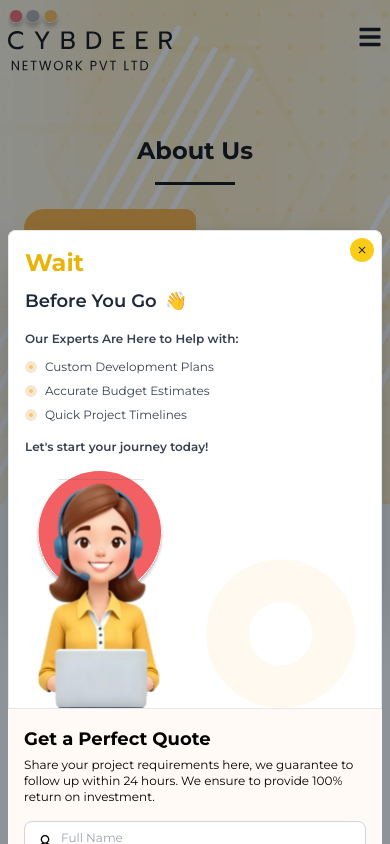
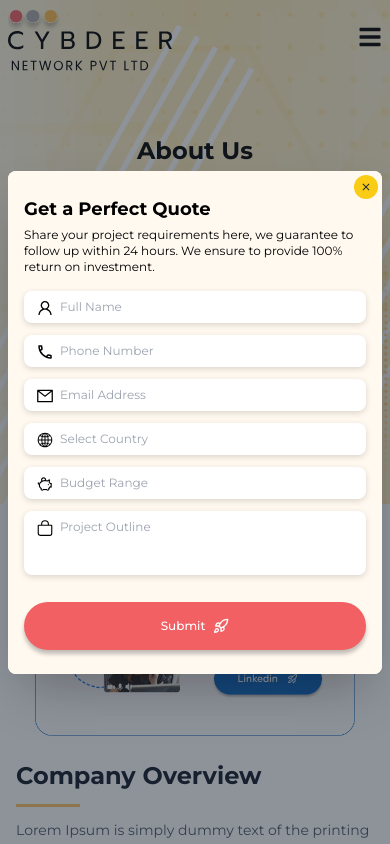
Before and after one commit to surajsodha22/cyb-clone, a React (Create React App) app: page /about in a window 390 px wide. Shown: the top 844 px of the page. Built offline with nearby package versions, Linux system fonts and the light colour scheme.

Commit message:
popup component ui improve, about page improve

```diff
--- a/src/App.js
+++ b/src/App.js
@@ -3,7 +3,7 @@ import React from "react";
 import Navbar from "./components/navbar/Navbar";
 import RouterPage from "./routes/RouterPage";
 import Footer from "./components/footer/Footer";
-import {footImg} from "./data/assetes";
+import {bgBlur, footImg} from "./data/assetes";
 
 import {banner2} from "./data/assetes";
 import {useLocation} from "react-router-dom";
@@ -53,11 +53,18 @@ const App = () => {
     <div>
       <DelayedQuotePopup />
       {/* Header */}
-      <div className="" style={style}>
+      <div className="relative" style={style}>
         <div className={container}>
           <Navbar />
           <Banner container={container} location={location} />
         </div>
+        {location.pathname === "/about" && (
+          <img
+            src={bgBlur}
+            alt="bgBlur"
+            className="absolute bottom-0 right-0 w-48 "
+          />
+        )}
       </div>
 
       {/* Routes */}
--- a/src/components/banner/Banner.jsx
+++ b/src/components/banner/Banner.jsx
@@ -18,6 +18,7 @@ import {
 
 import BannerSection from "./BannerSection";
 import HomeHero from "./heroes/HomeHero";
+import AboutHero from "./heroes/AboutHero";
 
 const Banner = ({container, location}) => {
   return (
@@ -33,7 +34,7 @@ const Banner = ({container, location}) => {
             container={container}
           />
         ) : location?.pathname === "/about" ? (
-          <BannerSection
+          <AboutHero
             title="About Us"
             image={aboutBanner}
             pathname={location?.pathname}
--- /dev/null
+++ b/src/components/banner/heroes/AboutHero.jsx
@@ -0,0 +1,45 @@
+import React from "react";
+import {bgBlur} from "../../../data/assetes";
+
+const AboutHero = ({
+  container = "container mx-auto px-6",
+  title,
+
+  description,
+
+  image,
+}) => {
+  return (
+    <section
+      className={`flex ${container} flex-col lg:flex-row items-center justify-between  py-16 sm:py-20 md:py-24 relative 2xl:overflow-hidden`}
+    >
+      {/* Left Section */}
+      <div className="w-full lg:w-1/2 space-y-4 text-center lg:text-left">
+        <h1 className="text-2xl sm:text-3xl md:text-4xl lg:text-5xl font-bold leading-tight">
+          {title}
+        </h1>
+        <hr className="border-b-2 border-black w-20 mx-auto lg:mx-0" />
+        {description && (
+          <p className="mt-4 text-gray-600 text-sm sm:text-base max-w-md mx-auto lg:mx-0">
+            {description}
+          </p>
+        )}
+      </div>
+
+      {/* Right Section */}
+      <div className="w-full lg:w-1/2 mt-6 sm:mt-8 lg:mt-0 flex justify-center lg:justify-end md:mr-14">
+        <div className="rounded-[20px] sm:rounded-[30px]  overflow-hidden w-full max-w-sm sm:max-w-lg  lg:mr-5">
+          <img src={image} alt="banner" className="w-full h-auto" />
+        </div>
+      </div>
+
+      {/* <img
+        src={bgBlur}
+        alt="bgBlur"
+        className="absolute bottom-0 right-0 w-48  2xl:block hidden"
+      /> */}
+    </section>
+  );
+};
+
+export default AboutHero;
--- a/src/components/banner/heroes/HomeHero.jsx
+++ b/src/components/banner/heroes/HomeHero.jsx
@@ -4,7 +4,7 @@ import Button from "../../reusable/Button";
 const HomeHero = ({container = "container mx-auto px-6", button, image}) => {
   return (
     <section
-      className={`flex ${container} flex-col lg:flex-row items-center justify-between py-8 sm:py-20 md:py-24 px-2 sm:px-0`}
+      className={`flex ${container} flex-col lg:flex-row items-center justify-between py-8 sm:py-20 md:py-24 px-2 xl:px-0`}
     >
       {/* Left Content */}
       <div className="w-full lg:w-[60%] space-y-1 sm:space-y-4 text-center lg:text-left">
--- a/src/components/hero_sections/Section4.jsx
+++ b/src/components/hero_sections/Section4.jsx
@@ -15,7 +15,7 @@ const Section4 = ({container}) => {
         <div className="w-full">
           <div className="flex flex-col lg:flex-row justify-between gap-4 sm:gap-6 md:gap-8 lg:gap-5 flex-wrap items-center lg:items-end">
             <div className="lg:max-w-lg mb-4 sm:mb-6 lg:mb-0 max-w-96 mx-auto lg:mx-0">
-              <h2 className="text-xl sm:text-2xl md:text-3xl font-bold text-black line-height-[52px] letter-spacing-[0%] text-center lg:text-left">
+              <h2 className="text-xl sm:text-2xl md:text-3xl font-bold text-black line-height-[52px] letter-spacing-[0%] text-center xl:text-left">
                 Why Cybdeer only for your digital world?
               </h2>
             </div>
--- a/src/components/navbar/Navbar.jsx
+++ b/src/components/navbar/Navbar.jsx
@@ -15,7 +15,7 @@ const Navbar = () => {
   };
 
   return (
-    <nav className="w-full pt-2 sm:pt-4 px-2 lg:px-0        ">
+    <nav className="w-full pt-2 sm:pt-4 px-2 xl:px-0        ">
       <div className="">
         <div className="flex items-center justify-between h-16">
           {/* Logo */}
--- a/src/components/popup/DelayedQuotePopup.jsx
+++ b/src/components/popup/DelayedQuotePopup.jsx
@@ -1,12 +1,13 @@
 import React, {useState, useEffect} from "react";
 import {AiOutlineUser, AiOutlineMail} from "react-icons/ai";
-import {FiPhone, FiGlobe} from "react-icons/fi";
-import {RiMoneyDollarCircleLine} from "react-icons/ri";
-import {BsCardText} from "react-icons/bs";
-import {IoMdClose} from "react-icons/io";
+import {FiPhone} from "react-icons/fi";
+import {IoIosGlobe, IoMdClose} from "react-icons/io";
 import Button from "../reusable/Button";
 import {callcenter_popup} from "../../data/assetes";
 import {LiaPiggyBankSolid} from "react-icons/lia";
+
+import {IoBagOutline} from "react-icons/io5";
+import {MdOutlineLocalPhone} from "react-icons/md";
 
 const DelayedQuotePopup = () => {
   const [isOpen, setIsOpen] = useState(false);
@@ -22,11 +23,11 @@ const DelayedQuotePopup = () => {
   if (!isOpen) return null;
 
   return (
-    <div className="fixed inset-0 bg-gray-800/50 flex items-center justify-center z-20 p-2 sm:p-4 overflow-y-auto">
-      <div className="bg-white w-full max-w-4xl rounded-[8px] shadow-2xl flex flex-col lg:flex-row relative animate-fadeIn my-4 lg:my-0 sm:h-[90vh] h-96 ">
+    <div className="fixed inset-0  bg-gray-800/50 flex items-center justify-center z-20 p-2 sm:p-4 overflow-y-auto">
+      <div className="bg-white w-full max-w-4xl rounded-[8px] shadow-2xl flex flex-col lg:flex-row relative animate-fadeIn my-4 lg:my-0 lg:h-[550px] min-h-96  ">
         {/* Close Btn */}
         <button
-          className="absolute top-2 right-2 sm:-top-4 sm:-right-4 bg-yellow-400 text-gray-800 rounded-full p-1 sm:p-2 hover:bg-yellow-500 z-50 w-6 h-6 sm:w-8 sm:h-8 flex items-center justify-center"
+          className="absolute top-1 right-1 sm:-top-4 sm:-right-4 bg-yellow-400 text-gray-800 rounded-full p-1 sm:p-2 hover:bg-yellow-500 z-50 w-6 h-6 sm:w-8 sm:h-8 flex items-center justify-center"
           onClick={() => setIsOpen(false)}
         >
           <IoMdClose size={12} className="sm:hidden" />
@@ -34,7 +35,7 @@ const DelayedQuotePopup = () => {
         </button>
 
         {/* Left Side */}
-        <div className="bg-white px-4 pt-4 sm:px-8 sm:pt-8 lg:px-12 lg:pt-12 flex flex-col justify-between relative w-full lg:w-96 border rounded-t-[8px] lg:min-h-[300px] sm:rounded-[8px]">
+        <div className="bg-white px-4 py-6  w-full lg:w-96 border rounded-t-[8px] lg:min-h-[300px] sm:rounded-[8px] md:relative lg:block hidden ">
           <div>
             <h2 className="text-2xl sm:text-3xl lg:text-4xl font-bold text-yellow-500 mb-2">
               Wait
@@ -75,9 +76,9 @@ const DelayedQuotePopup = () => {
               Let's start your journey today!
             </p>
           </div>
-          <div className="relative flex justify-center items-end mt-4 sm:mt-8 w-full">
+          <div className="absolute bottom-0 flex justify-center items-end left-8 ">
             {/* Main image with background circle */}
-            <div className="w-full max-w-xs sm:max-w-sm lg:max-w-none">
+            <div className="w-80">
               <img
                 src={callcenter_popup}
                 alt="girl"
@@ -88,7 +89,10 @@ const DelayedQuotePopup = () => {
         </div>
 
         {/* Right Side */}
-        <div className="p-4 sm:p-8 lg:p-12 bg-[#fffaf5] flex-1 rounded-b-[8px] lg:rounded-b-none lg:rounded-r-[8px] lg:overflow-y-auto">
+        <div
+          className="py-6 px-4 bg-[#FFF9F0] flex-1 rounded-b-[8px] xl:rounded-b-none xl:rounded-r-[8px] xl:rounded-t-none
+        rounded-t-[8px]  xl:overflow-y-auto"
+        >
           <h2 className="text-lg sm:text-xl lg:text-2xl font-bold mb-1 ">
             Get a Perfect Quote
           </h2>
@@ -97,23 +101,29 @@ const DelayedQuotePopup = () => {
             within 24 hours. We ensure to provide 100% return on investment.
           </p>
 
-          <form className="space-y-3 sm:space-y-4">
+          <form className="space-y-3 sm:space-y-3">
             {/* Row 1 */}
             <div className="grid grid-cols-1 sm:grid-cols-2 gap-3 sm:gap-4">
               <div className="relative">
-                <AiOutlineUser className="absolute left-3 top-3" size={18} />
+                <AiOutlineUser
+                  className="absolute left-3 sm:top-3 top-2"
+                  size={18}
+                />
                 <input
                   type="text"
                   placeholder="Full Name"
-                  className="w-full pl-9 sm:pl-10 pr-3 py-2 sm:py-3 rounded-lg border border-gray-300 focus:ring-2 focus:ring-red-400 outline-none text-xs sm:text-sm bg-white"
+                  className="w-full pl-9 sm:pl-10 pr-3 py-2 sm:py-3 rounded-lg  shadow-[0px_2px_6px_0px_#00000026] focus:ring-1 focus:ring-secondary outline-none text-xs sm:text-sm bg-white"
                 />
               </div>
               <div className="relative">
-                <FiPhone className="absolute left-3 top-3 " size={18} />
+                <MdOutlineLocalPhone
+                  className="absolute left-3 sm:top-3 top-2"
+                  size={18}
+                />
                 <input
                   type="text"
                   placeholder="Phone Number"
-                  className="w-full pl-9 sm:pl-10 pr-3 py-2 sm:py-3 rounded-lg border border-gray-300 focus:ring-2 focus:ring-red-400 outline-none text-xs sm:text-sm bg-white"
+                  className="w-full pl-9 sm:pl-10 pr-3 py-2 sm:py-3 rounded-lg  shadow-[0px_2px_6px_0px_#00000026] focus:ring-1 focus:ring-secondary outline-none text-xs sm:text-sm bg-white"
                 />
               </div>
             </div>
@@ -121,40 +131,52 @@ const DelayedQuotePopup = () => {
             {/* Row 2 */}
             <div className="grid grid-cols-1 sm:grid-cols-2 gap-3 sm:gap-4">
               <div className="relative">
-                <AiOutlineMail className="absolute left-3 top-3 t" size={18} />
+                <AiOutlineMail
+                  className="absolute left-3 sm:top-3 top-2"
+                  size={18}
+                />
                 <input
                   type="email"
                   placeholder="Email Address"
-                  className="w-full pl-9 sm:pl-10 pr-3 py-2 sm:py-3 rounded-lg border border-gray-300 focus:ring-2 focus:ring-red-400 outline-none text-xs sm:text-sm bg-white"
+                  className="w-full pl-9 sm:pl-10 pr-3 py-2 sm:py-3 rounded-lg  shadow-[0px_2px_6px_0px_#00000026] focus:ring-1 focus:ring-secondary outline-none text-xs sm:text-sm bg-white"
                 />
               </div>
               <div className="relative">
-                <FiGlobe className="absolute left-3 top-3" size={18} />
+                <IoIosGlobe
+                  className="absolute left-3 sm:top-3 top-2"
+                  size={18}
+                />
                 <input
                   type="text"
                   placeholder="Select Country"
-                  className="w-full pl-9 sm:pl-10 pr-3 py-2 sm:py-3 rounded-lg border border-gray-300 focus:ring-2 focus:ring-red-400 outline-none text-xs sm:text-sm bg-white"
+                  className="w-full pl-9 sm:pl-10 pr-3 py-2 sm:py-3 rounded-lg  shadow-[0px_2px_6px_0px_#00000026] focus:ring-1 focus:ring-secondary outline-none text-xs sm:text-sm bg-white"
                 />
               </div>
             </div>
 
             {/* Budget */}
             <div className="relative">
-              <LiaPiggyBankSolid className="absolute left-3 top-3 " size={18} />
+              <LiaPiggyBankSolid
+                className="absolute left-3 sm:top-3 top-2"
+                size={18}
+              />
               <input
                 type="text"
                 placeholder="Budget Range"
-                className="w-full pl-9 sm:pl-10 pr-3 py-2 sm:py-3 rounded-lg border border-gray-300 focus:ring-2 focus:ring-red-400 outline-none text-xs sm:text-sm bg-white"
+                className="w-full pl-9 sm:pl-10 pr-3 py-2 sm:py-3 rounded-lg  shadow-[0px_2px_6px_0px_#00000026] focus:ring-1 focus:ring-secondary outline-none text-xs sm:text-sm bg-white"
               />
             </div>
 
             {/* Outline */}
             <div className="relative">
-              <BsCardText className="absolute left-3 top-3 " size={18} />
+              <IoBagOutline
+                className="absolute left-3 sm:top-3 top-2"
+                size={18}
+              />
               <textarea
                 placeholder="Project Outline"
                 rows={3}
-                className="w-full pl-9 sm:pl-10 pr-3 py-2 sm:py-3 rounded-lg border border-gray-300 focus:ring-2 focus:ring-red-400 outline-none text-xs sm:text-sm resize-none bg-white"
+                className="w-full pl-9 sm:pl-10 pr-3 py-2 sm:py-3 rounded-lg  shadow-[0px_2px_6px_0px_#00000026] focus:ring-1 focus:ring-secondary outline-none text-xs sm:text-sm resize-none bg-white"
               ></textarea>
             </div>
 
--- a/src/components/reusable/FAQ.jsx
+++ b/src/components/reusable/FAQ.jsx
@@ -78,7 +78,7 @@ const FAQ = ({container}) => {
               </svg>
             </summary>
 
-            <div className="px-6 pb-6 text-gray-600 leading-relaxed bg-[#FFF7EA] ">
+            <div className="px-6 pb-6 text-gray-600 rounded-b-lg leading-relaxed bg-[#FFF7EA] ">
               <p className="text-justify">{faq.answer}</p>
             </div>
           </details>
--- a/src/data/assetes.js
+++ b/src/data/assetes.js
@@ -344,7 +344,10 @@ import callcenter_popup from "../assetes/callcenter_popup.svg";
 
 import hand from "../assetes/hand.svg";
 
+import bgBlur from "../assetes/bgBlur.png";
+
 export {
+  bgBlur,
   callcenter_popup,
   hand,
   Mobilty,
--- a/src/data/data.js
+++ b/src/data/data.js
@@ -519,25 +519,25 @@ export const journeys = [
   {
     year: "2016",
     description:
-      "We started our journey with 10 employees working passionately...",
+      "We started our journey with 10 employees working passionately emplo with a vision dedication to grow With utmost We started our journey with 10 employees working passionately emplo with a vision dedication to grow With utmost",
     image: journey1,
   },
   {
     year: "2017-2018",
     description:
-      "We started our journey with 10 employees working passionately...",
+      "We started our journey with 10 employees working passionately emplo with a vision dedication to grow With utmost We started our journey with 10 employees working passionately emplo with a vision dedication to grow With utmost",
     image: journey2,
   },
   {
     year: "2019-2020",
     description:
-      "We started our journey with 10 employees working passionately...",
+      "We started our journey with 10 employees working passionately emplo with a vision dedication to grow With utmost",
     image: journey3,
   },
   {
     year: "2021-2022",
     description:
-      "We started our journey with 10 employees working passionately...",
+      "We started our journey with 10 employees working passionately emplo with a vision dedication to grow With utmost",
     image: journey4,
   },
 ];
--- a/src/pages/about/About.jsx
+++ b/src/pages/about/About.jsx
@@ -1,22 +1,27 @@
 import React from "react";
-import {linkdin_frame, HandGroup, goal} from "../../data/assetes";
+import {linkdin_frame, HandGroup, goal, bgBlur} from "../../data/assetes";
 import {journeys} from "../../data/data";
 import FAQ from "../../components/reusable/FAQ";
+import SectionHeading from "../../components/reusable/SectionHeading";
 
 const About = ({container}) => {
   const InfoSection = ({title, description, image, reverse = false}) => {
     return (
       <section
-        className={`flex flex-col md:flex-row items-center justify-between gap-10`}
+        className={`flex flex-col md:flex-row items-center justify-between gap-6 md:gap-10 lg:gap-12`}
       >
         <div
           className={`${
             reverse ? "order-2 md:order-2" : "order-2 md:order-1"
           } md:w-1/2`}
         >
-          <h2 className="text-3xl font-bold text-gray-900 ">{title}</h2>
-          <hr className="border-b-2 border-secondary w-20 my-4" />
-          <p className="text-gray-600 leading-relaxed">{description}</p>
+          <h2 className="text-2xl md:text-3xl lg:text-4xl font-bold text-gray-900">
+            {title}
+          </h2>
+          <hr className="border-b-2 border-secondary w-16 md:w-20 my-3 md:my-4" />
+          <p className="text-sm md:text-base text-gray-600 leading-relaxed">
+            {description}
+          </p>
         </div>
 
         <div
@@ -24,9 +29,9 @@ const About = ({container}) => {
             reverse
               ? "order-1 md:order-1  justify-start"
               : "order-1 md:order-2  justify-end"
-          } md:w-1/2 flex`}
+          } md:w-1/2 flex max-w-80 md:max-w-96 lg:max-w-[500px]`}
         >
-          <img src={image} alt={title} className=" w-full" />
+          <img src={image} alt={title} className="w-full" />
         </div>
       </section>
     );
@@ -36,64 +41,74 @@ const About = ({container}) => {
     return (
       <div className="relative flex flex-col md:flex-row items-center justify-between w-full">
         {/* --- Mobile View --- */}
-        <div className="flex flex-col items-center text-center md:hidden mb-10">
-          <div className="w-6 h-6 bg-white border-4 border-orange-400 rounded-full" />
-          <span className="text-sm font-semibold text-gray-800 mt-2">
+        <div className="flex flex-col items-center text-center md:hidden w-full">
+          <span className="text-sm font-semibold text-gray-800 mt-0">
             {year}
           </span>
           <img
             src={image}
             alt={`Journey ${year}`}
-            className="rounded-2xl w-64 h-auto mt-4"
+            className="rounded-2xl w-full h-auto mt-2"
           />
-          <p className="mt-3 text-sm text-gray-700 max-w-xs">{description}</p>
+          <p className="mt-1 text-sm text-gray-700">{description}</p>
+        </div>
+
+        {/* --- iPad View --- */}
+        <div className="hidden md:flex lg:hidden flex-col items-center text-center w-full px-4">
+          <span className="text-base font-bold text-gray-800 mb-4">{year}</span>
+          <img
+            src={image}
+            alt={`Journey ${year}`}
+            className="rounded-2xl w-full max-w-md h-auto"
+          />
+          <p className="mt-3 text-sm text-gray-700 max-w-md">{description}</p>
         </div>
 
         {/* --- Desktop View --- */}
         {isLeft ? (
-          <div className="hidden md:flex md:flex-row items-center justify-between w-full">
+          <div className="hidden lg:flex lg:flex-row items-start gap-24 w-full">
             {/* Left side */}
             <div className="w-5/12 flex flex-col items-end text-right pr-6">
               <img
                 src={image}
                 alt={`Journey ${year}`}
-                className="rounded-2xl w-80 h-auto"
+                className="rounded-2xl xl:w-[500px] h-auto"
               />
-              <p className="mt-3 text-sm text-gray-700 max-w-xs">
+              <p className="mt-3 text-[15px] text-gray-700 xl:w-[500px]">
                 {description}
               </p>
             </div>
 
             {/* Dot & Year */}
-            <div className="relative z-10 flex flex-col items-center">
-              <div className="w-6 h-6 bg-white border-4 border-orange-400 rounded-full z-10" />
-              <span className="text-sm font-semibold text-gray-800 absolute bottom-0 left-8 mt-2 whitespace-nowrap">
+            <div className="relative z-10 flex flex-col items-center xl:mt-[80px] mt-[60px]">
+              <div className="w-8 h-8 bg-white border-4 border-orange-400 rounded-full z-10 absolute xl:-left-1 -left-8" />
+              <span className="text-lg font-bold  absolute -bottom-8 xl:left-12 left-4 whitespace-nowrap">
                 {year}
               </span>
             </div>
 
-            <div className="w-5/12" />
+            <div className="" />
           </div>
         ) : (
-          <div className="hidden md:flex md:flex-row items-center justify-between w-full">
-            <div className="w-5/12" />
+          <div className="hidden lg:flex lg:flex-row items-start justify-end gap-24 w-full">
+            <div className="" />
 
             {/* Dot & Year */}
-            <div className="relative z-10 flex flex-col items-center">
-              <div className="w-6 h-6 bg-white border-4 border-orange-400 rounded-full z-10" />
-              <span className="text-sm font-semibold text-gray-800 absolute bottom-0 right-8 mt-2 whitespace-nowrap">
+            <div className="relative z-10 flex flex-col items-center xl:mt-[80px] mt-[60px]">
+              <div className="w-8 h-8 bg-white border-4 border-orange-400 rounded-full z-10 absolute xl:-right-1 -right-8" />
+              <span className="text-lg font-bold  absolute -bottom-8 xl:right-12 right-4 whitespace-nowrap">
                 {year}
               </span>
             </div>
 
             {/* Right side */}
-            <div className="w-5/12 flex flex-col items-start text-left pl-6">
+            <div className="w-5/12 flex flex-col items-start text-right">
               <img
                 src={image}
                 alt={`Journey ${year}`}
-                className="rounded-2xl w-80 h-auto"
+                className="rounded-2xl xl:w-[500px] h-auto"
               />
-              <p className="mt-3 text-sm text-gray-700 max-w-xs">
+              <p className="mt-3 text-[15px] text-gray-700 xl:w-[500px]">
                 {description}
               </p>
             </div>
@@ -105,38 +120,52 @@ const About = ({container}) => {
 
   return (
     <>
-      <div className={`${container} px-6 py-72 space-y-72`}>
-        <div className="space-y-10">
+      <div className={` `}>
+        <div className="space-y-8">
+          <div className={`${container} px-4 md:px-6 lg:px-8 sm:pt-72 pt-16 `}>
             <InfoSection
               title="Company Overview"
-            description="Lorem Ipsum is simply dummy text of the printing and typesetting industry. Lorem Ipsum has been the industry's standard dummy text ever since the 1500s, when an unknown printer took a galley of type and scrambled it to make a type specimen book. It has survived not only five centuries, but also the leap into electronic typesetting, remaining essentially unchanged. "
+              description="Lorem Ipsum is simply dummy text of the printing and typesetting industry. Lorem Ipsum has been the industry's standard dummy text ever since the 1500s, when an unknown printer took a galley of type and scrambled it to make a type specimen book. It has survived not only five centuries, but also the leap into electronic typesetting, remaining essentially unchanged. Lorem Ipsum is simply dummy text of the printing and typesetting industry. Lorem Ipsum has been the industry's standard dummy text ever since the 1500s,."
               image={linkdin_frame}
             />
+          </div>
 
+          <div className="relative">
+            <div className={`${container} px-4 md:px-6 `}>
               <InfoSection
                 title="Who We Are"
                 description="Lorem Ipsum is simply dummy text of the printing and typesetting industry. Lorem Ipsum has been the industry's standard dummy text ever since the 1500s, when an unknown printer took a galley of type and scrambled it to make a type specimen book. It has survived not only five centuries, but also the leap into electronic typesetting, remaining essentially unchanged. "
                 image={HandGroup}
                 reverse={true}
               />
+            </div>
+            <img
+              src={bgBlur}
+              alt="bgBlur"
+              className="absolute top-0 right-0 w-48 "
+            />
+          </div>
 
+          <div className={`${container} px-4 md:px-6 `}>
             <InfoSection
               title="Company Overview"
               description="Lorem Ipsum is simply dummy text of the printing and typesetting industry. Lorem Ipsum has been the industry's standard dummy text ever since the 1500s, when an unknown printer took a galley of type and scrambled it to make a type specimen book. It has survived not only five centuries, but also the leap into electronic typesetting, remaining essentially unchanged. "
               image={goal}
             />
           </div>
+        </div>
+      </div>
+      <div className="bg-primary mt-16 sm:mt-24 lg:mt-72 py-10 md:py-16 lg:py-72">
+        <div className={`${container}`}>
+          <SectionHeading
+            title="Our Journey"
+            subtitle="Cyboticx Journey"
+            align="center"
+          />
 
-        <div className="bg-primary py-10">
-          <div className="text-center mb-12">
-            <h2 className="text-4xl font-bold text-gray-900">Our Journey</h2>
-            <p className="text-sm text-gray-500">Cyboticx Journey</p>
-          </div>
-          <div className="relative py-20 px-4 md:px-0">
+          <div className="relative px-6 xl:px-0">
             {/* Vertical dotted line */}
-            <div className="absolute left-1/2 transform -translate-x-1/2 top-0 h-full border-l-2 border-dotted border-gray-300 z-0"></div>
-
-            {/* Title */}
+            <div className="absolute left-1/2 transform -translate-x-1/2 top-0 lg:h-full h-[78%] border-l-2 border-dotted border-gray-300 z-0 lg:block hidden"></div>
 
             <div className="space-y-5 relative z-10">
               {journeys.map((item, index) => (
@@ -151,7 +180,9 @@ const About = ({container}) => {
             </div>
           </div>
         </div>
+      </div>
 
+      <div className={`${container} my-10 md:my-16 lg:my-72`}>
         <FAQ />
       </div>
     </>
```
Also changed, not shown: src/components/hero_sections/HeroSection.jsx (+4 -4 lines), src/assetes/bgBlur.png (added). Lines whose indentation alone changed are shown as unchanged.
